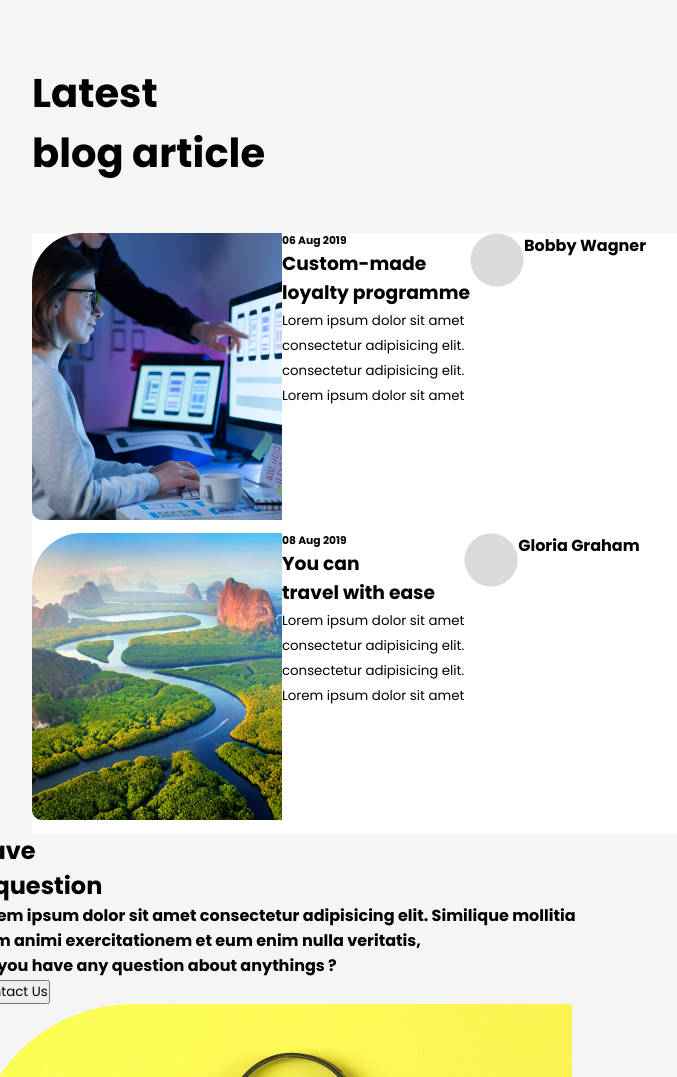
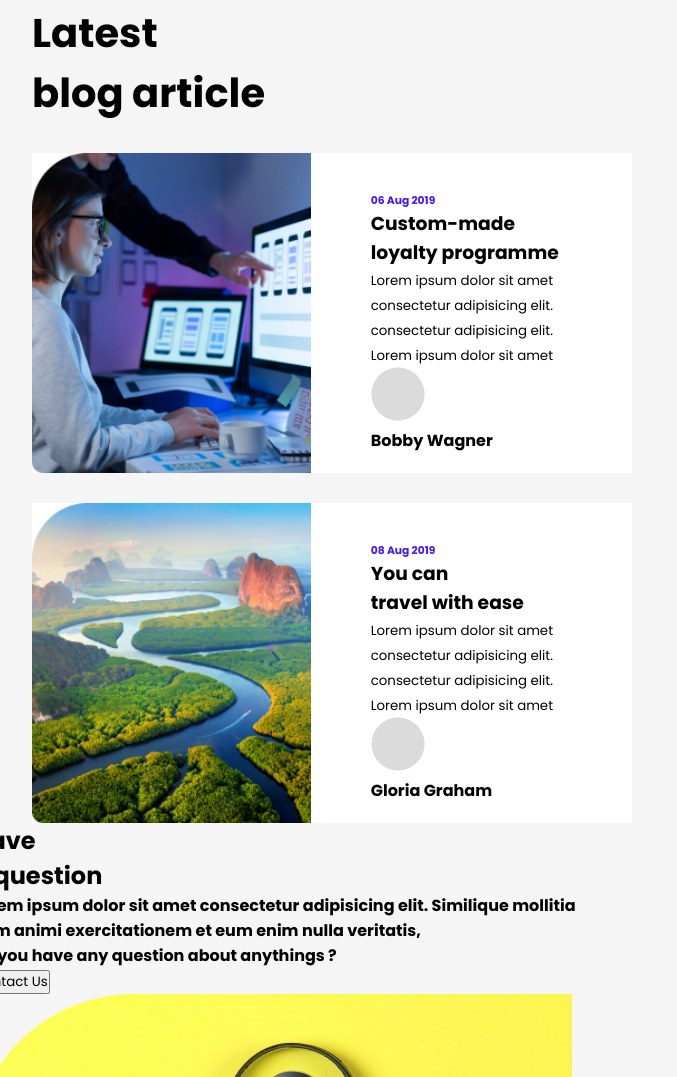
Before and after one commit to Aadi-11/Project-09, a plain HTML site: page index.html in a window 1280 px wide. Shown: the part 1723-2800 px from the top of the page, without its empty margins (28-705 px from the left). Drawn offline with Linux system fonts and the light colour scheme.

Commit message:
css changes

```diff
--- a/index.html
+++ b/index.html
@@ -108,19 +108,21 @@
             <div class="blog-image">
                 <img src="./images/Rectangle.png" alt="">
             </div>
+            <div class="blog-flex-column">
                 <div class="blog-content">
                     <h6>06 Aug 2019</h6>
                     <h3>Custom-made <br> loyalty programme</h3>
-                <small>Lorem ipsum dolor sit amet <br>consectetur adipisicing elit. <br> consectetur adipisicing elit.
+                    <small>Lorem ipsum dolor sit amet <br>consectetur adipisicing elit. <br> consectetur adipisicing
+                        elit.
                         <br>Lorem ipsum dolor sit amet</small>
                 </div>
                 <div class="blog-bottom">
                     <img class="blog-card-bottom-image" src="./images/IMAGE HERE (2).png" alt="">
                 </div>
-            <div class="blog-author">
+
                 <b class="blog-author">Bobby Wagner</b>
+
             </div>
-
         </div>
 
         <!-- Blog card 02 -->
@@ -129,10 +131,12 @@
             <div class="blog-image">
                 <img src="./images/Rectangle Copy.png" alt="">
             </div>
+            <div class="blog-flex-column">
                 <div class="blog-content">
                     <h6>08 Aug 2019</h6>
                     <h3>You can <br> travel with ease</h3>
-                <small>Lorem ipsum dolor sit amet <br>consectetur adipisicing elit. <br> consectetur adipisicing elit.
+                    <small>Lorem ipsum dolor sit amet <br>consectetur adipisicing elit. <br> consectetur adipisicing
+                        elit.
                         <br>Lorem ipsum dolor sit amet</small>
                 </div>
                 <div class="blog-bottom">
@@ -140,8 +144,7 @@
                 </div>
 
                 <b class="blog-author">Gloria Graham</b>
-
-
+            </div>
         </div>
     </div>
 
--- a/style.css
+++ b/style.css
@@ -27,7 +27,7 @@ nav {
 .nav-item {
   margin-right: 20px;
   color: #fff;
-  font-size: 14px;
+  font-size: 16px;
 }
 
 .nav-item-active {
@@ -37,12 +37,13 @@ nav {
   border-radius: 3px;
   color: #4416FE;
   font-weight: 600;
-  font-size: 14px;
+  font-size: 16px;
 }
 
 .logo {
   margin-top: 50px;
   margin-left: 60px;
+  height: 50px;
 }
 
 .header-text {
@@ -93,7 +94,7 @@ nav {
 }
 
 .cards {
-  margin-top: 50px;
+  margin-top: 30px;
   display: flex;
   flex-flow: row wrap;
 }
@@ -138,24 +139,46 @@ nav {
   font-weight: 700;
   font-size: 40px;
   margin-left: 60px;
-  margin-top: 100px;
-  margin-bottom: 50px;
+  margin-top: 60px;
+  /* margin-bottom: 30px; */
 }
 
 .blog-cards {
   display: flex;
   flex-flow: row wrap;
+  justify-content: space-between;
+  margin: 0px 60px 0px 60px;
 }
 
 .blog-card {
-  height: 300px;
+  min-width: 600px;
+  height: 320px;
   background-color: #FFF;
   display: flex;
   flex-flow: row wrap;
-  width: 650px;
-  margin: 0px 60px;
+  /* width: 650px; */
+  /* margin: 0px 0px 0px 0px; */
+  margin-top: 30px;
 }
 
+.blog-image img {
+  height: 320px;
+}
+
+.blog-flex-column {
+  display: flex;
+  flex-flow: column;
+  /* width: 250px; */
+  margin-left: 60px;
+  margin-top: 40px;
+}
+
+.blog-content h6 {
+  color: #4416FE;
+}
+
+.blog-bottom {}
+
 .blog-author {
-  display: unset;
+  /* display: unset; */
 }
```
Lines whose indentation alone changed are shown as unchanged.
